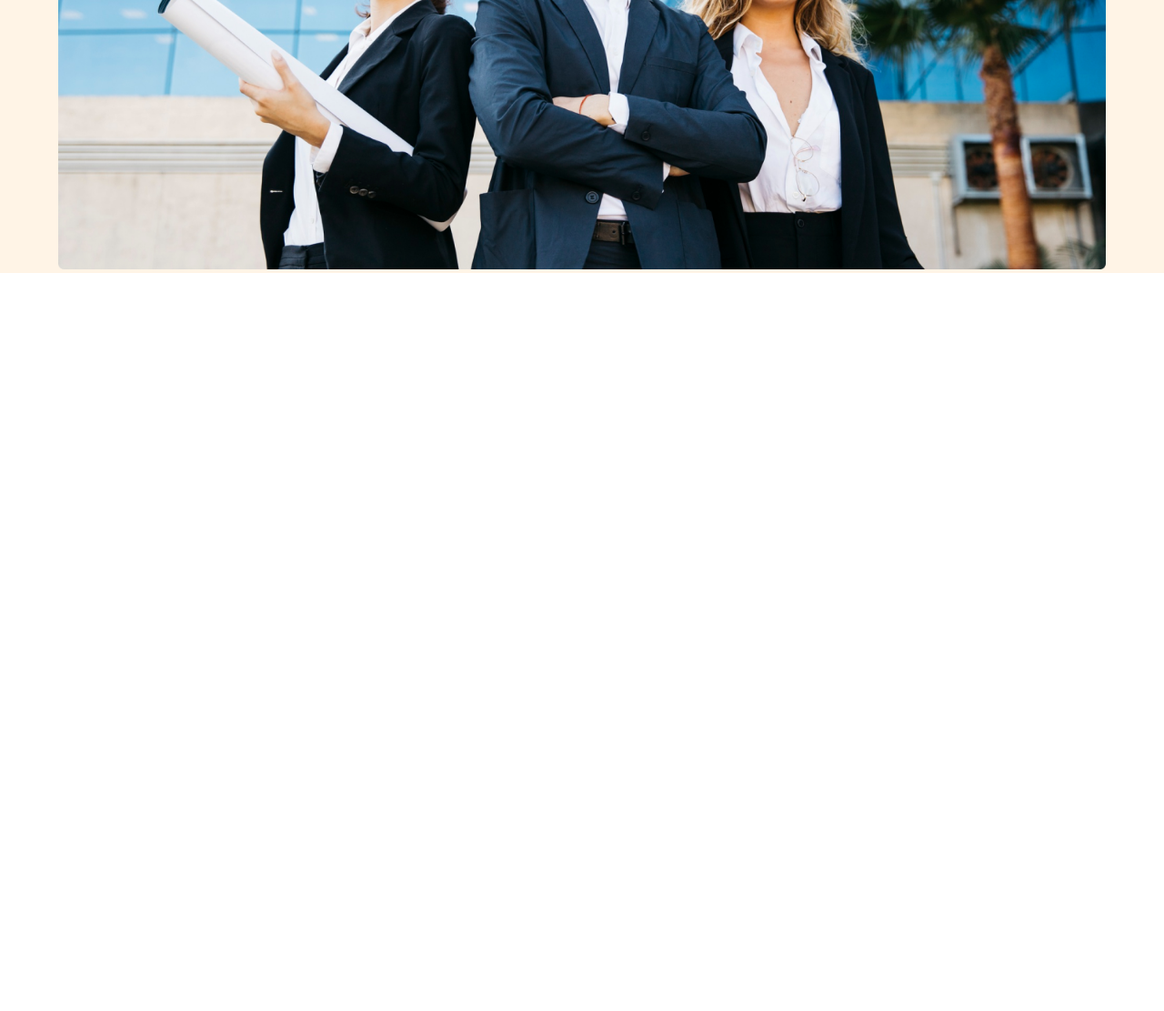
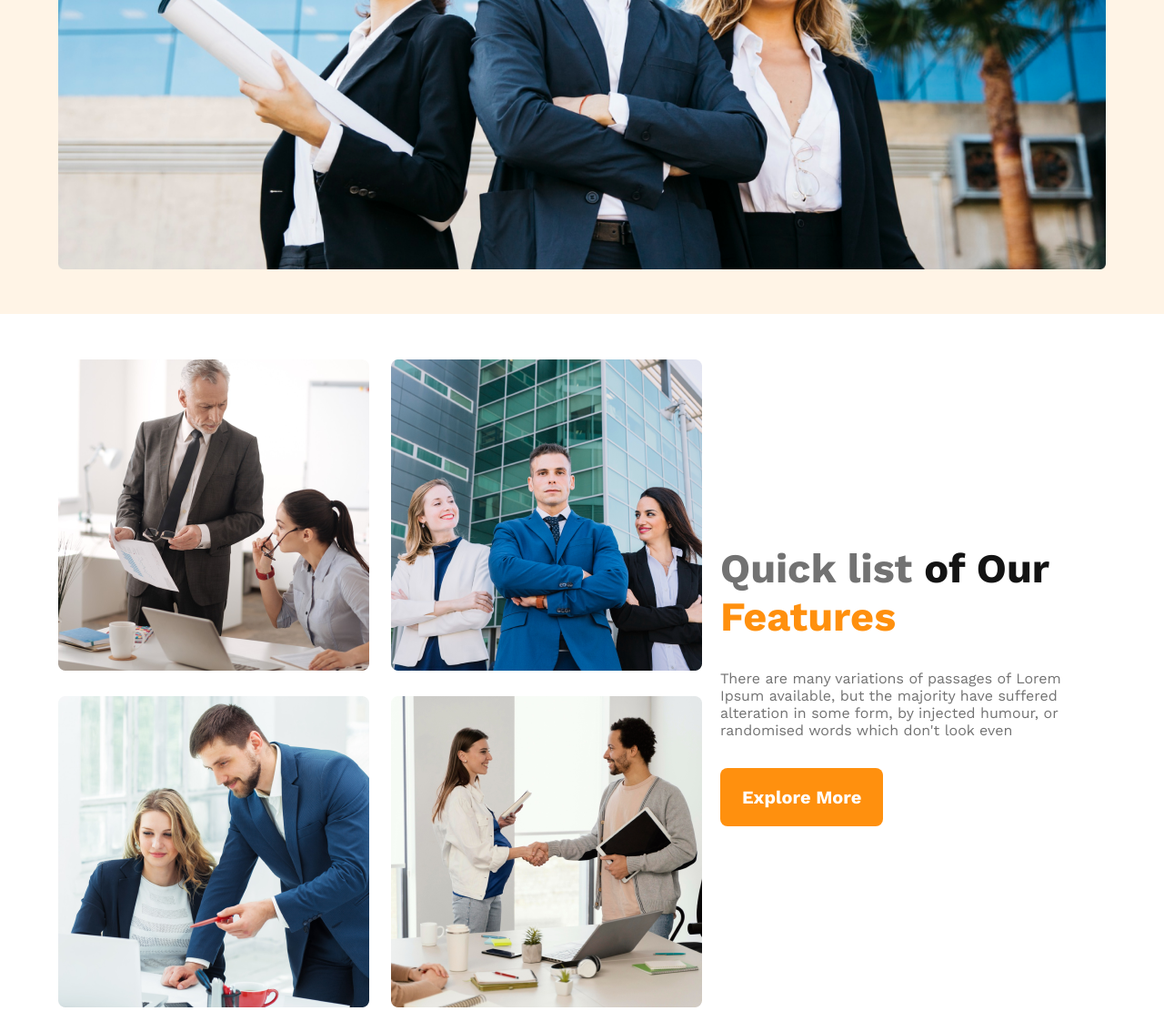
Before and after one commit to RB-Rathin/second-assignment, a plain HTML site: page index.html in a window 1280 px wide. Shown: the part 930-2041 px from the top of the page at 91% size. Before the commit the page ends 1230 px from the top, so only its background shows below. Drawn offline with nearby package versions, Linux system fonts and the light colour scheme.

Commit message:
Added our features section with some design

```diff
--- a/index.html
+++ b/index.html
@@ -47,6 +47,27 @@
         </div>
     </header>
     <!-- End-header-part -->
+
+    <main class="container">
+        <!-- Start Our Features section  -->
+        <div class="features-container">
+            <div class="features-gallery">
+                <div><img src="assets/images/team1.png" alt="loading"></div>
+                <div><img src="assets/images/team2.png" alt="loading"></div>
+                <div><img src="assets/images/team3.png" alt="loading"></div>
+                <div><img src="assets/images/team4.png" alt="loading"></div>
+            </div>
+            <div class="features-details">
+                <h2> <span>Quick list</span> of Our <p>Features</p></h2>
+                <p class="features-description">There are many variations of passages of Lorem Ipsum available, but the majority have suffered alteration in some form, by injected humour, or randomised words which don't look even</p>
+                <button class="btn-primary">Explore More</button>
+            </div>
+        </div>
+        <!-- End Our Features section  -->
+    </main>
+
+
+
 </body>
 
 </html>
--- a/styles/style.css
+++ b/styles/style.css
@@ -26,7 +26,8 @@ header {
 }
 
 nav,
-ul {
+ul,
+.features-container {
     display: flex;
     justify-content: space-between;
     align-items: center;
@@ -70,10 +71,47 @@ nav li a {
     color: #727272;
     padding: 52px 0px;
 }
-.banner-background img{
-    width:100%;
+
+.banner-background img {
+    width: 100%;
     margin-top: 70px;
+    padding-bottom: 45px;
 }
+
+/* Features-part-design */
+.features-gallery {
+    display: grid;
+    grid-template-columns: repeat(2, 1fr);
+    gap: 24px;
+}
+
+.features-details {
+    width: 40%;
+}
+
+.features-details h2 {
+    font-weight: 700;
+    font-size: 45px;
+    color: #131313;
+}
+.features-details h2>span{
+    color:#727272;
+}
+.features-details h2>p{
+    color:#FF900E;
+}
+.features-description{
+    color: #727272;
+    font-size: 16px;
+    font-weight: 400;
+    padding:32px 0px;
+}
+
+
+
+
+
+
 
 /* Responsive design (Mobile) */
 @media only screen and (max-width:576px) {
@@ -86,8 +124,15 @@ nav li a {
     nav li a {
         text-decoration: underline;
     }
-    .banner-description{
-        width:100%;
+
+    .banner-description, .features-details {
+        width: 100%;
         text-align: center;
     }
+    .features-container{
+        flex-direction: column-reverse;
+    }
+    .features-gallery{
+        grid-template-columns: repeat(1,1fr);
+    }
 }
```
